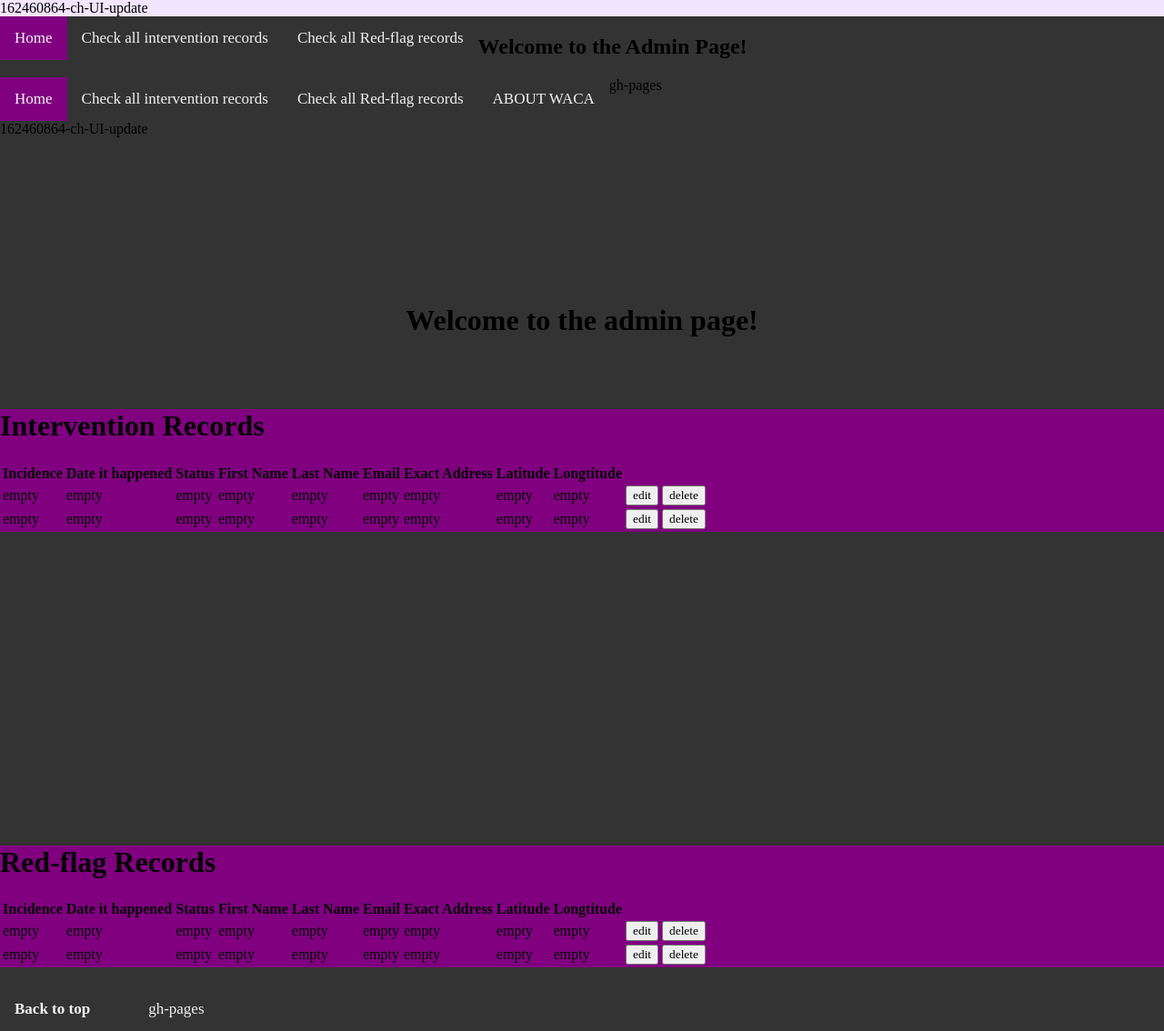
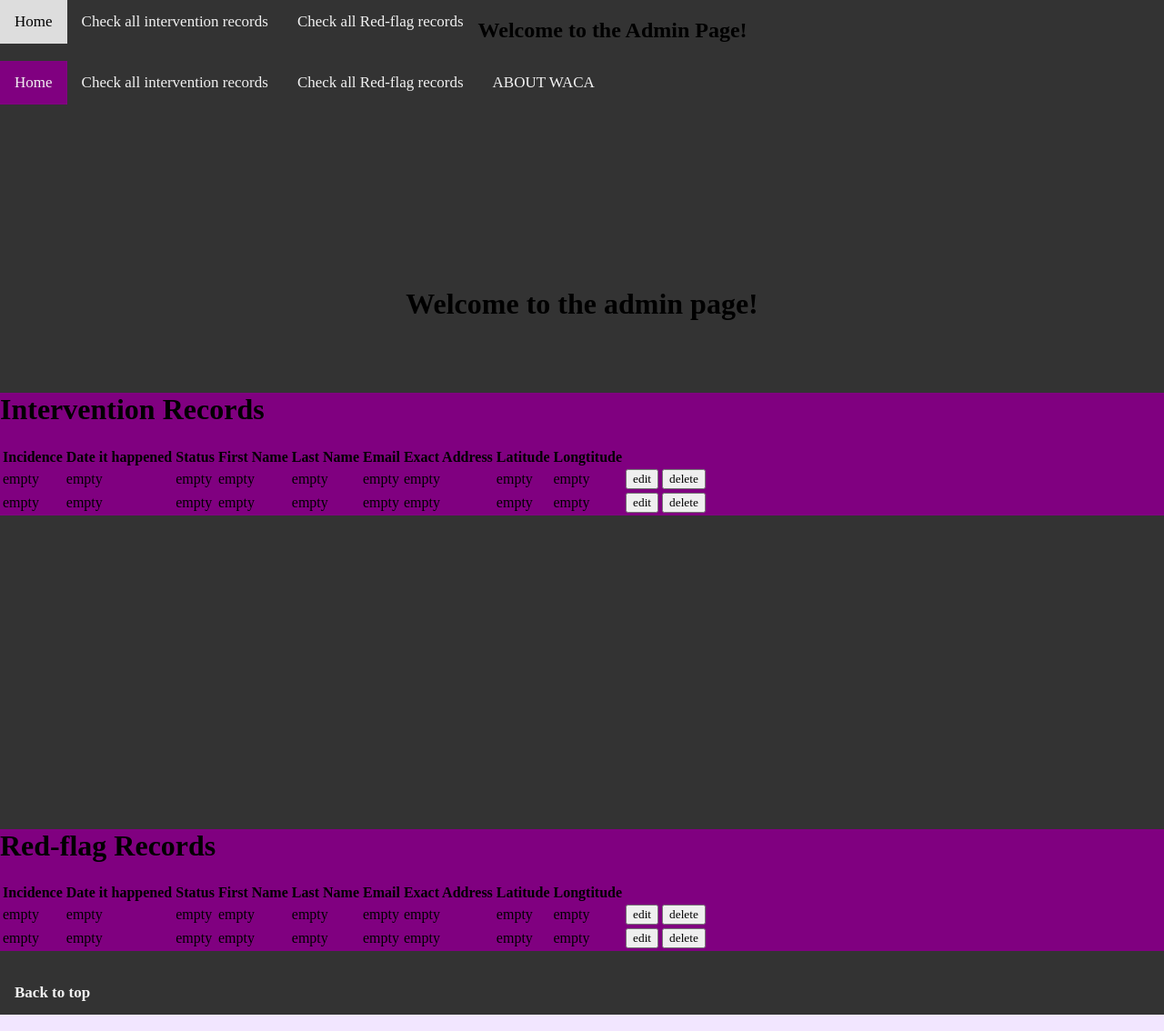
Before and after one commit to codeliezel/ireporter-Backend, a plain HTML site: page adminPage.html in a window 1280 px wide. Shown: the whole page at 91% size. Drawn offline with Linux system fonts and the light colour scheme; files that its build step writes are made by us from their sources; files whose address does not match are found by name; a web font is replaced by a local one.

```diff
--- a/adminPage.html
+++ b/adminPage.html
@@ -10,7 +10,6 @@
      <script src = "assets/js/navigation.js"></script>
 </head>
     <body >
-162460864-ch-UI-update
 
             <div class="topnav" id="myTopnav">
                     <a href="index.html" class="active">Home</a>
@@ -22,13 +21,13 @@
                     <a href="index.html" class="active">Home</a>
                     <a href="#table1">Check all intervention records</a>
                     <a href="#table2">Check all Red-flag records</a>
- gh-pages
+
                     <a href="about.html">ABOUT WACA</a>
                     <a href="javascript:void(0);" class="icon" onclick="myFunction()">
                                     <i class="fa fa-bars"></i>
                                   </a>
                   </div>
-162460864-ch-UI-update
+
                   <br><br><br><br><br><br><br><br><br><br>
             <h1 align = "center">Welcome to the admin page!</h1>
 
@@ -133,6 +132,6 @@
 
 
                <h4> <a href="#top">Back to top<a></h4>
- gh-pages
+
                   </body>
                   </html>
```
